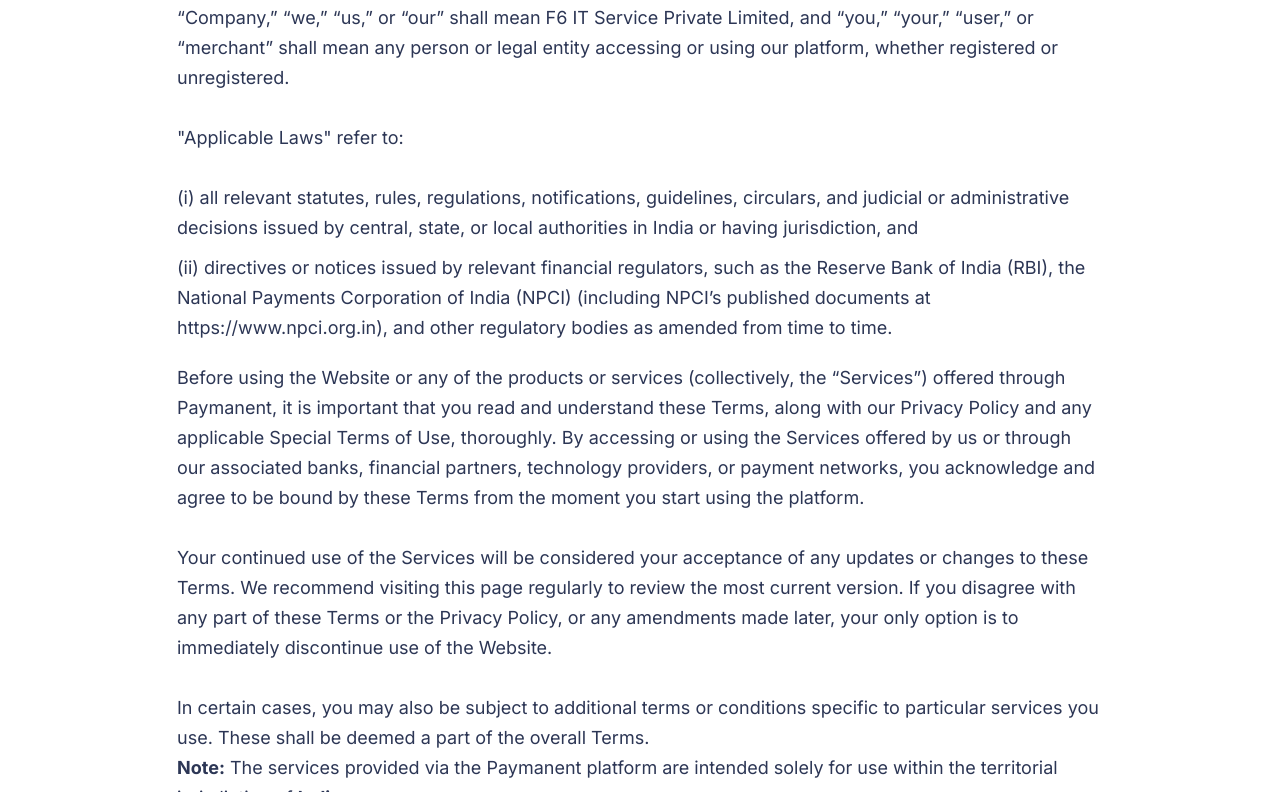
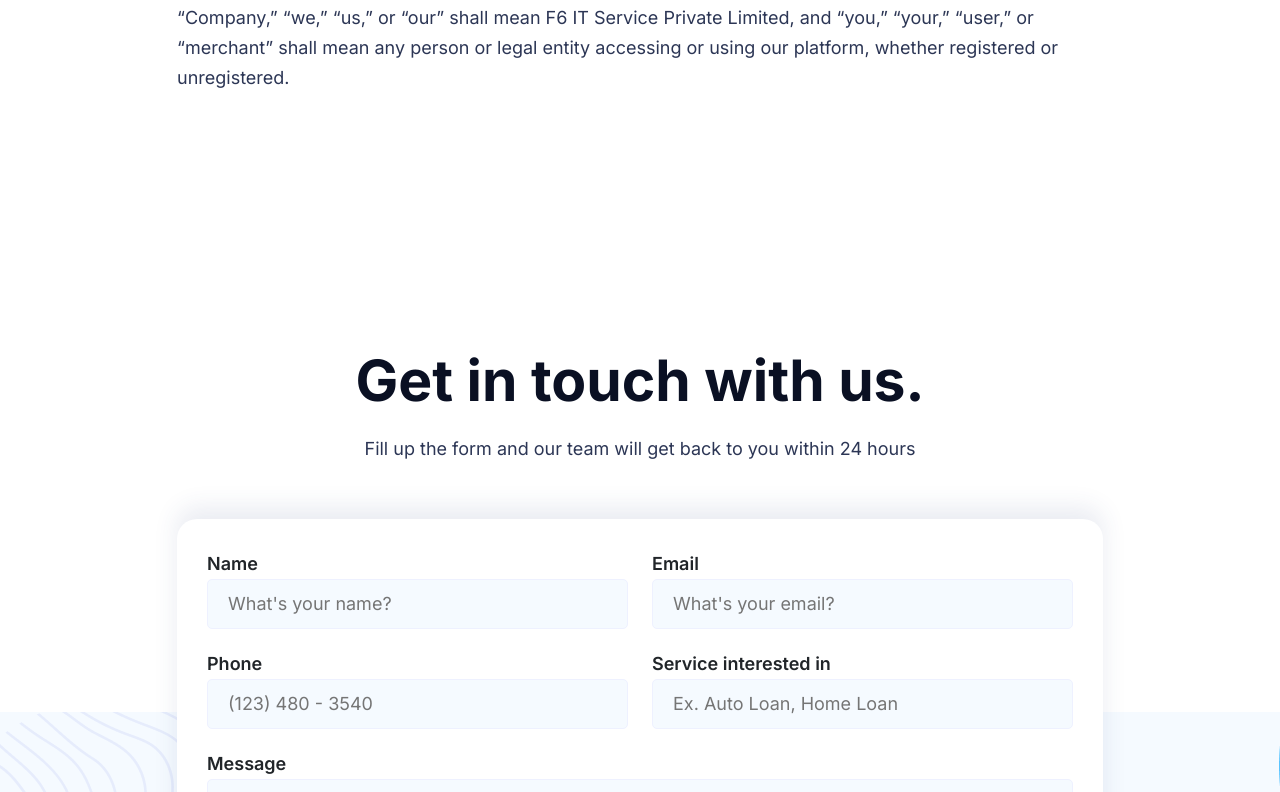
Before and after one commit to G-Anubhav/Paymanent, a Next.js app: page /terms-conditions in a window 1280 px wide. Shown: the part 1268-2060 px from the top of the page. Built offline with nearby package versions, Linux system fonts and the light colour scheme.

Commit message:
new commit

```diff
--- a/components/termsConditions/Conditions.jsx
+++ b/components/termsConditions/Conditions.jsx
@@ -19,7 +19,7 @@
                 <p>
                   These Terms and Conditions (the "Terms") govern your use of the website https://www.paymanent.in (the "Website") and any related pages, APIs, features, content, or application services (including but not limited to mobile applications or mobile versions of the website), all of which are owned and operated by F6 IT Service Private Limited, the parent company of Paymanent. Throughout these Terms, references to “Company,” “we,” “us,” or “our” shall mean F6 IT Service Private Limited, and “you,” “your,” “user,” or “merchant” shall mean any person or legal entity accessing or using our platform, whether registered or unregistered.
                 </p>
-                <p>
+                {/* <p>
                   "Applicable Laws" refer to:
                 </p>
                 <ul>
@@ -210,7 +210,7 @@
                       tristique dui pharetra elit aliquet morbi.
                     </li>
                   </ul>
-                </div>
+                </div> */}
               </div>
             </div>
           </div>
```
